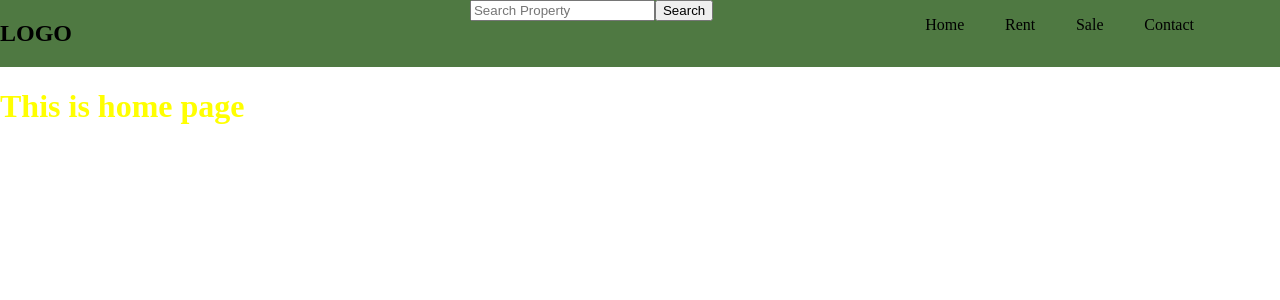
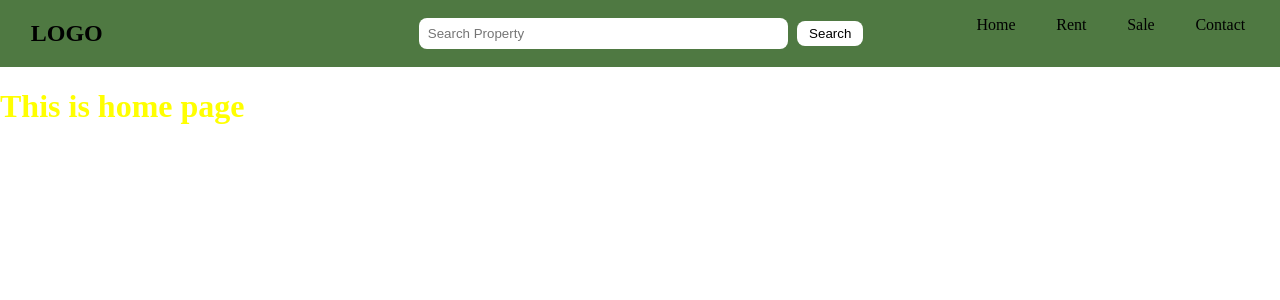
Before and after one commit to toyman640/REfrontend, a React (Vite) app: page / in a window 1280 px wide. Shown: the top 300 px of the page. Built offline with nearby package versions, Linux system fonts and the light colour scheme.

Commit message:
OUtline not working yet

```diff
--- a/src/components/Navigation.jsx
+++ b/src/components/Navigation.jsx
@@ -4,11 +4,11 @@ const Navigation = () => {
 
   return (
     <div className="Navigation">
-      <h2 className="Logo">LOGO</h2>
+      <h2 className="Logo"> <span className="LogoSpace">LOGO</span></h2>
       <div className="MenuContents">
-        <form action="">
-          <input type="text" placeholder="Search Property" />
-          <button>Search</button>
+        <form action="" className="SearchForm">
+          <input className="SearchInput" type="text" placeholder="Search Property" />
+          <button className="SubmitButton">Search</button>
         </form>
         <ul className="MenuItems">
           <li>Home</li>
--- a/src/main.scss
+++ b/src/main.scss
@@ -13,6 +13,10 @@ body {
 
 .Logo {
   width: 30%;
+}
+
+.LogoSpace {
+  margin-left: 8%;
 }
 
 @media (min-width: 768px) {
@@ -36,5 +40,33 @@ body {
   justify-content: space-between;
  }
 
+ .SearchForm {
+  margin-top: 2%;
+  width: 50%;
+ }
+
+ .SearchInput {
+  width: 80%;
+  height: 60%;
+  border-radius: 8px;
+  border: none;
+  padding-left: 2%;
+
+  &:focus {
+    // box-shadow: 0 0 5px rgba(81, 203, 238, 1) !important;
+    // border: 1px solid rgba(81, 203, 238, 1) !important;
+    outline-color: 0 0 5px rgba(81, 203, 238, 1);
+
+  }
+ }
+
+ .SubmitButton {
+  margin-left: 2%;
+  padding: 5px 12px;
+  border: none;
+  border-radius: 8px;
+  background-color: #fff;
+ }
+
 }
 // Navigation
```
